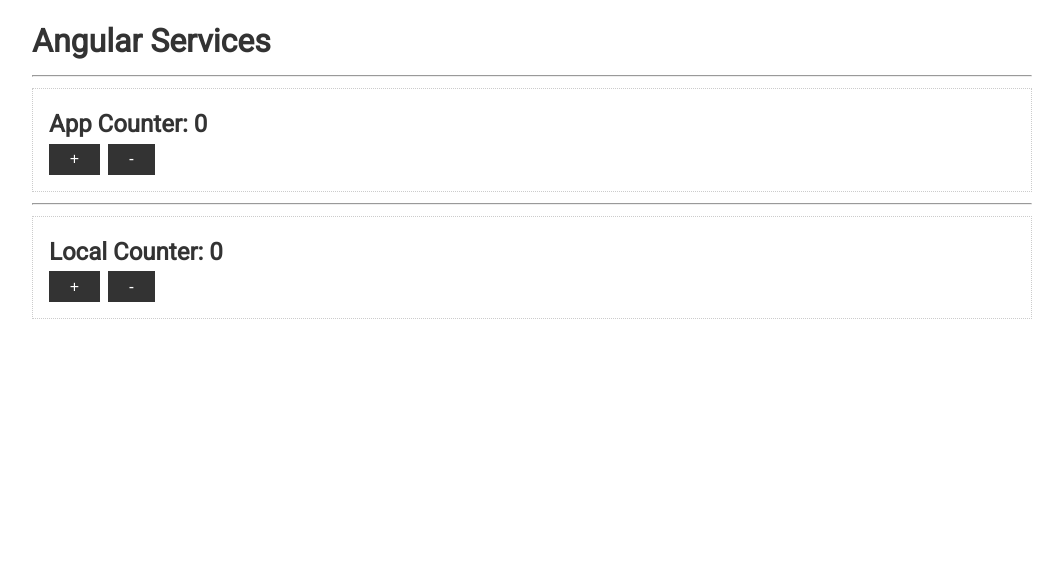
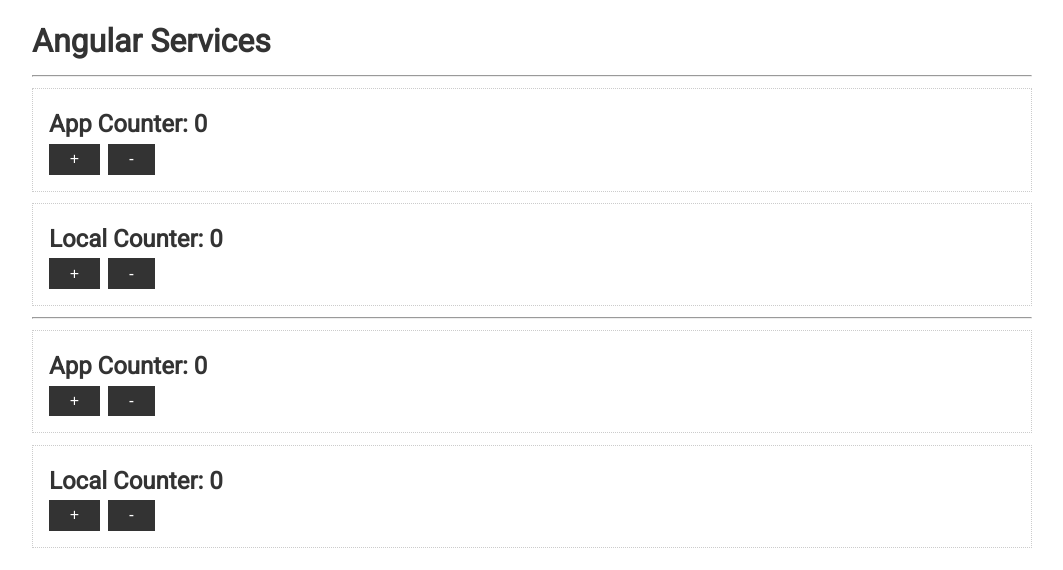
Before and after one commit to Chuchundrium/Angular-theory, an Angular app: page / in a window 1280 px wide. Shown: the top 570 px of the page, without its empty margins (108-1171 px from the left). Built offline with nearby package versions, Linux system fonts and the light colour scheme.

Commit message:
06-Services-04-same-local-global-services-in-different-components

```diff
--- a/src/app/app.component.html
+++ b/src/app/app.component.html
@@ -6,10 +6,11 @@
     <button class="btn" (click)="appCounterService.increase()">+</button>
     <button class="btn" (click)="appCounterService.decrease()">-</button>
   </div>
-  <hr>
   <div class="card">
     <h2>Local Counter: {{ localCounterService.counter }}</h2>
     <button class="btn" (click)="localCounterService.increase()">+</button>
     <button class="btn" (click)="localCounterService.decrease()">-</button>
   </div>
+  <hr>
+  <app-counter></app-counter>
   </div>
--- a/src/app/app.module.ts
+++ b/src/app/app.module.ts
@@ -3,10 +3,12 @@
 
 import { AppComponent } from './app.component';
 import {FormsModule} from '@angular/forms';
+import { CounterComponent } from './counter/counter.component';
 
 @NgModule({
   declarations: [
-    AppComponent
+    AppComponent,
+    CounterComponent
   ],
   imports: [
     BrowserModule,
--- /dev/null
+++ b/src/app/counter/counter.component.html
@@ -0,0 +1,10 @@
+<div class="card">
+  <h2>App Counter: {{ appCounterService.counter }}</h2>
+  <button class="btn" (click)="appCounterService.increase()">+</button>
+  <button class="btn" (click)="appCounterService.decrease()">-</button>
+</div>
+<div class="card">
+  <h2>Local Counter: {{ localCounterService.counter }}</h2>
+  <button class="btn" (click)="localCounterService.increase()">+</button>
+  <button class="btn" (click)="localCounterService.decrease()">-</button>
+</div>
--- /dev/null
+++ b/src/app/counter/counter.component.ts
@@ -0,0 +1,15 @@
+import { Component } from '@angular/core';
+import {AppCounterService} from '../services/app-counter.service';
+import {LocalCounterService} from '../services/local-counter.service';
+
+@Component({
+  selector: 'app-counter',
+  templateUrl: './counter.component.html',
+  styleUrls: ['./counter.component.scss'],
+  providers: [LocalCounterService]
+})
+export class CounterComponent {
+
+  constructor(public appCounterService: AppCounterService,
+              public localCounterService: LocalCounterService) { }
+}
```
Also changed, not shown: src/app/counter/counter.component.scss (added).
